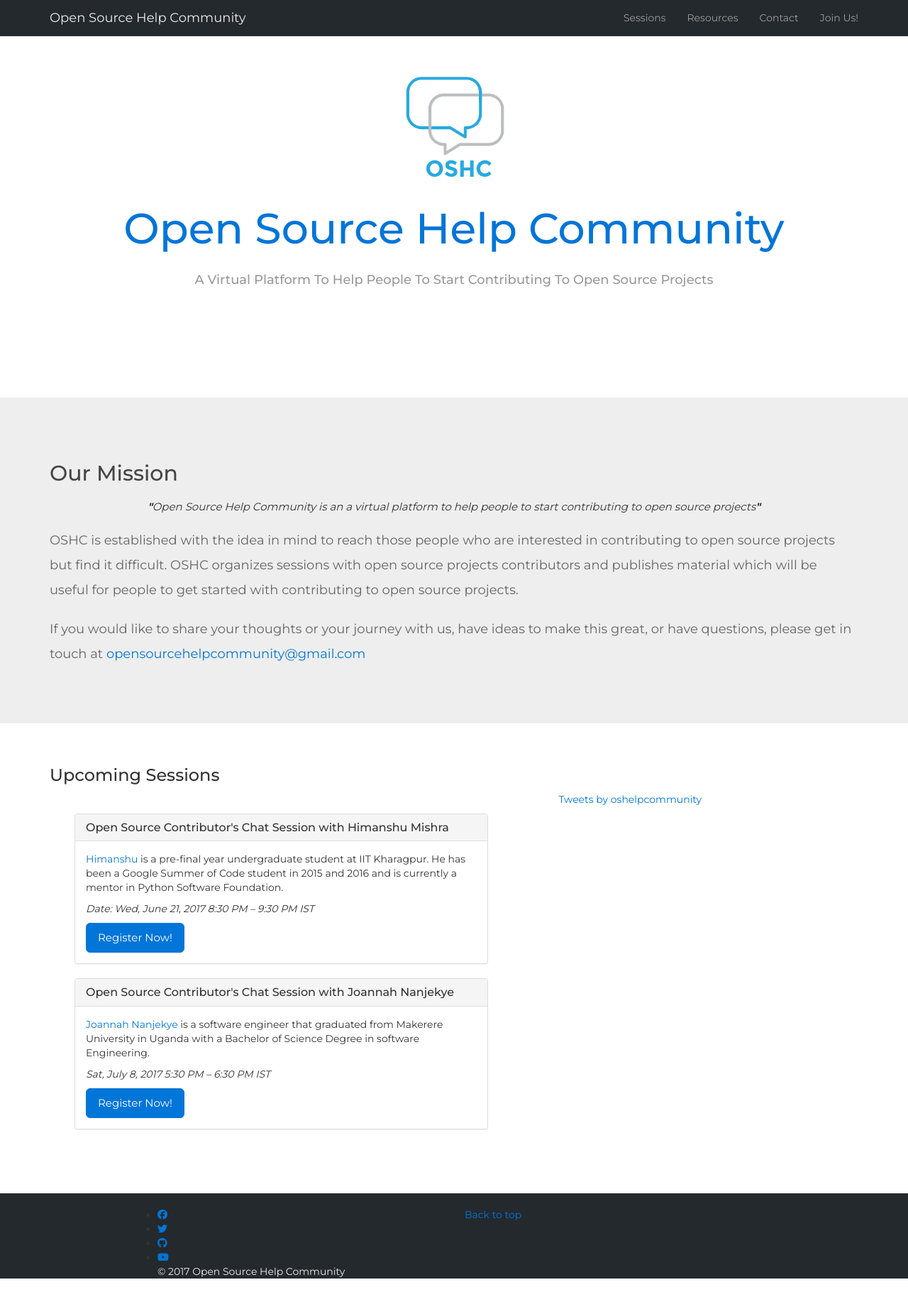
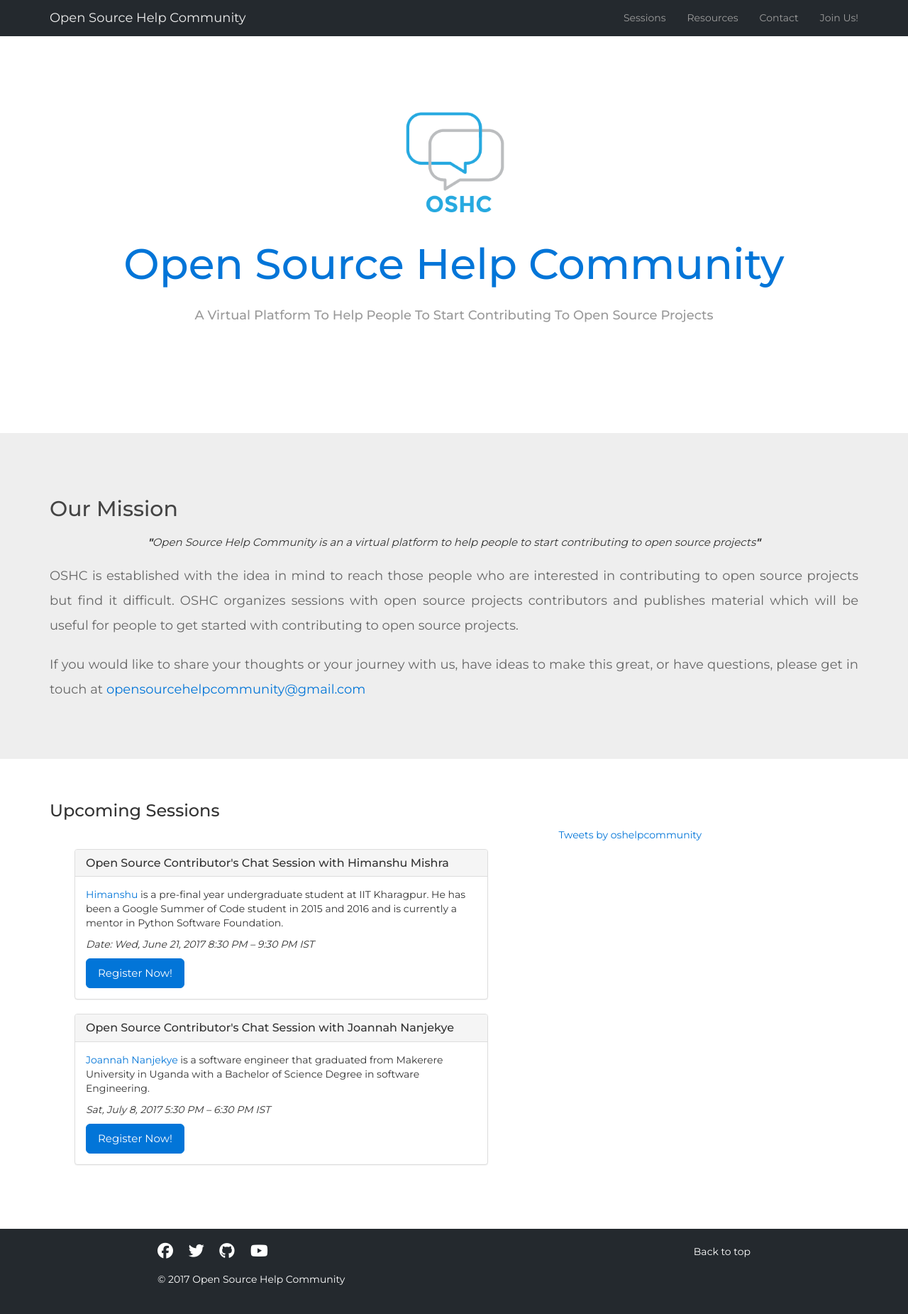
Before and after one commit to OpenSourceHelpCommunity/OpenSourceHelpCommunity.github.io, a Django app: page / in a window 1280 px wide. Shown: the whole page at 71% size. Before the commit the page ends 1801 px from the top, so only its background shows below. Run offline with Django 3.2, Linux system fonts and the light colour scheme; some libraries are stand-ins or nearby versions.

Commit message:
Screen compatibility fix

```diff
--- a/oshc/main/static/main/css/app.css
+++ b/oshc/main/static/main/css/app.css
@@ -12,6 +12,7 @@
 
 body {
   overflow-x: hidden;
+  padding-top: 50px;
 }
 
 a {
@@ -52,6 +53,8 @@ a {
   padding-top: 40px;
   background: white;
   background-color: white;
+  position: relative;
+  clear: both;
 }
 
 .logo-image {
@@ -63,6 +66,8 @@ a {
 
 .jumbotron {
   background-color: white;
+  word-wrap: break-word;
+  display: block;
 }
 
 .jumbotron h1 {
@@ -83,6 +88,8 @@ a {
   height: auto;
   padding: 70px 0;
   background-color: #eee;
+  word-wrap: break-word;
+  display: block;
 }
 
 .section-two h3 {
@@ -101,6 +108,7 @@ a {
   color: #666666;
   font-size: 18px;
   line-height: 35px;
+  text-align: justify;
 }
 
 
@@ -144,24 +152,14 @@ footer {
 
 footer .container {
   width: 70%;
+  position: sticky;
+  display: block;
 }
 
 .rectangle {
   height: 30px;
   line-height: 30px;
   margin-top: 15px;
-}
-
-.rectangle ul {
-  list-style: none;
-}
-
-.rectangle ul li {
-  width: 40px;
-  height: 30px;
-  color: #eee;
-  font-size: 22px;
-  display: inline-block;
 }
 
 .backToTop {
@@ -174,5 +172,70 @@ footer .container {
 }
 
 .copyright {
+  color: #fff;
+  line-height: 30px;
+  min-height: 30px;
+  padding: 7px 0;
+}
+
+.social {
+  color: #fff;
+  line-height: 30px;
+  min-height: 30px;
+  padding: 7px 0;
+}
+
+.social .left-align {
+  text-align: left;
+}
+
+.social .right-align {
+  text-align: right;
+}
+
+.social ul {
+  list-style: none;
+}
+
+.social ul li {
+  width: 40px;
+  height: 30px;
   color: #eee;
+  font-size: 22px;
+  display: inline-block;
 }
+
+.social a {
+  color: #fff;
+}
+
+
+/*Media queries*/
+
+@media (max-width: 320px) {
+  .jumbotron h1 {
+    font-size: 30px;
+  }
+}
+
+@media (min-width: 321px) and (max-width: 480px) {
+  .jumbotron h1 {
+    font-size: 38px;
+  }
+}
+
+@media (max-width: 768px) {
+  .main-section {
+    min-height: 50vh;
+    height: auto;
+    clear: both;
+  }
+}
+
+@media (min-width: 769px) and (max-width: 1024px) {
+  .main-section {
+    min-height: 50vh;
+    height: auto;
+    clear: both;
+  }
+}
```
